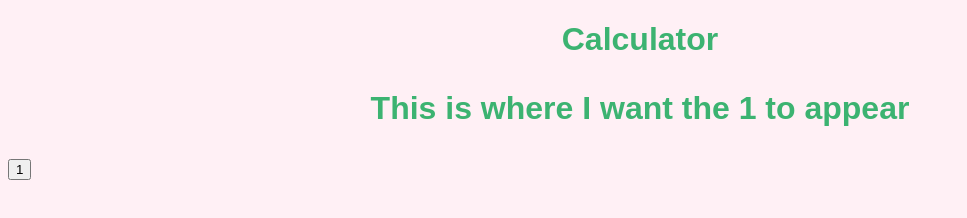
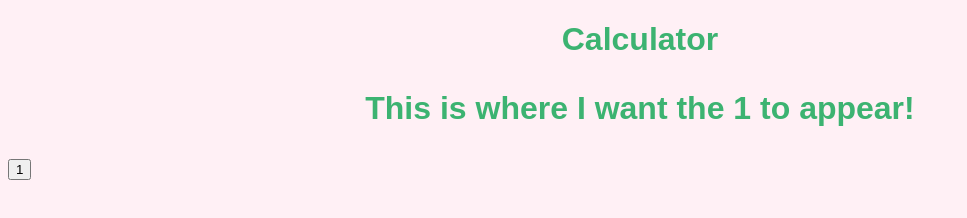
Before and after one commit to armartin24/js-calculator, a plain HTML site: page index.html in a window 1280 px wide. Shown: the whole page, without its empty margins (0-967 px from the left). Drawn offline with nearby package versions, Linux system fonts and the light colour scheme.

Commit message:
Update index.html

```diff
--- a/index.html
+++ b/index.html
@@ -14,7 +14,7 @@
   <body>
     <h1>
       Calculator
-      <p id=body> This is where I want the 1 to appear </p>
+      <p id=body> This is where I want the 1 to appear! </p>
    </h1>
     <input type="button" value="1" onclick="number_one();" />
   </body>
```
